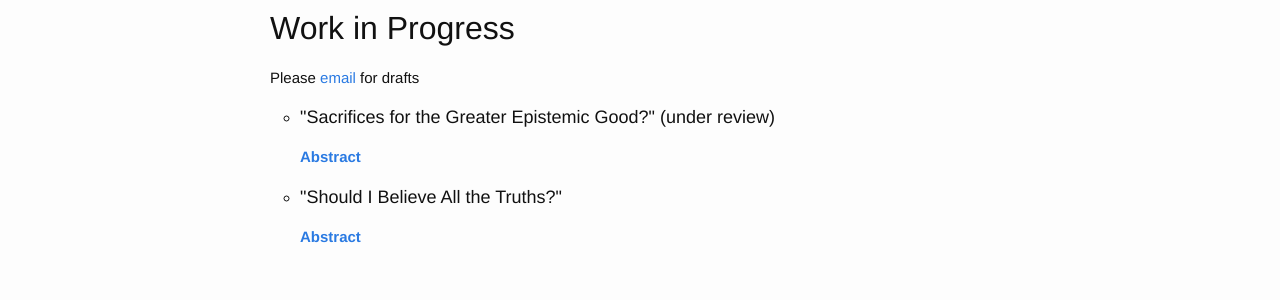
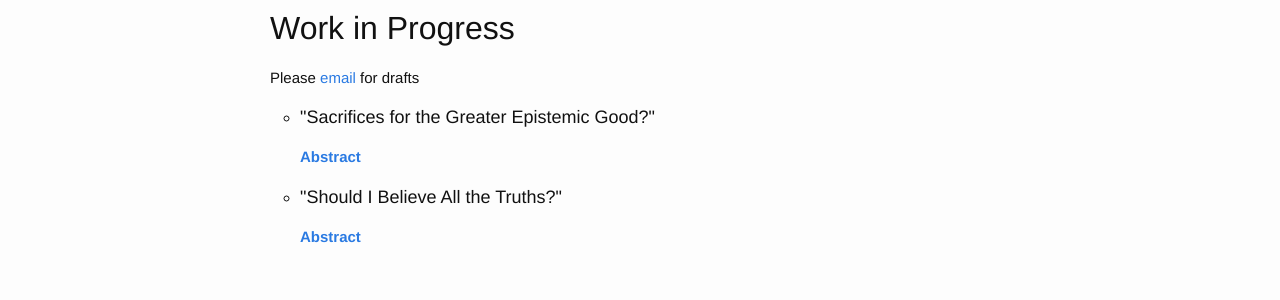
Before and after one commit to alexandergreenberg/alexandergreenberg.github.io, a Jekyll site: the page built from 02_Publications.html, in a window 1280 px wide. Shown: the part 257-557 px from the top of the page. Built offline with Jekyll 4.4.1, drawn with Linux system fonts in a browser that asks for light colours; some web fonts are replaced.

Commit message:
Update 02_Publications.html

```diff
--- a/02_Publications.html
+++ b/02_Publications.html
@@ -27,7 +27,7 @@ return true;
 <p>Please <a href="mailto:{{site.email}}">email</a> for drafts</p>
 <ul>
   <li>
-    <h4>"Sacrifices for the Greater Epistemic Good?" (under review)</h4>
+    <h4>"Sacrifices for the Greater Epistemic Good?"</h4>
     <p><a href="javascript:;" onclick="return toggleMe('para2')" value="Toggle"><strong>Abstract</strong></a></p>
     <div id="para2" class="hidden"><p>It is often claimed that true belief is the fundamental goal of epistemic justification. Call this claim ‘veritism’. Particular examples are alleged to create problems for this claim: examples in which having a belief that looks prima facie unjustified is a means to the end of having a large number of other true beliefs. In a series of recent articles, Selim Berker has argued that these examples should lead us to reject veritism <em>tout court</em>. This conclusion, I argue, is unwarranted. These examples pose no problem for a <em>proposition-relative</em> version of veritism, which claims that a belief <em>that p</em> is justified only if having that belief is a good means to having <em>a true belief that p</em>.</p></div>
   </li>
```
